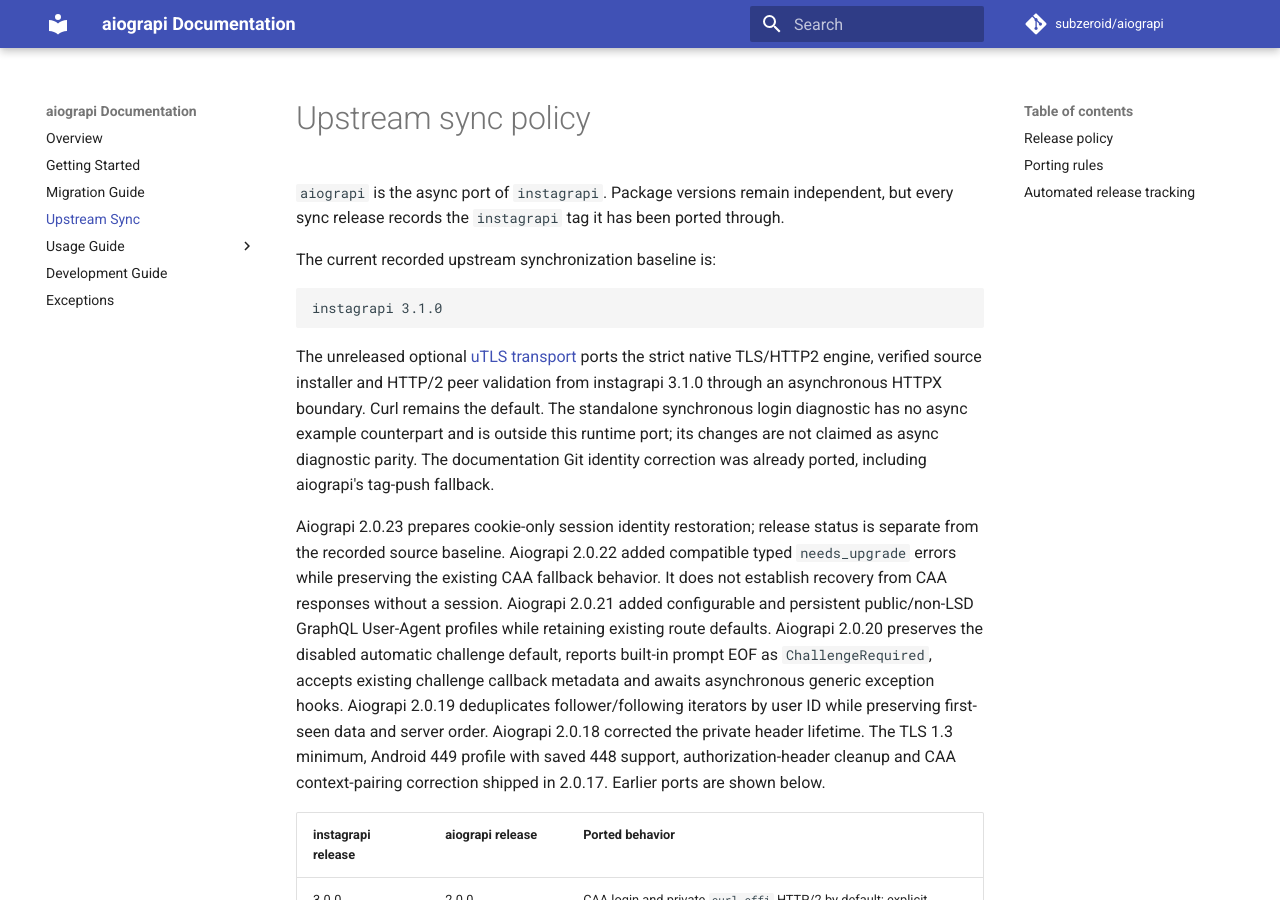
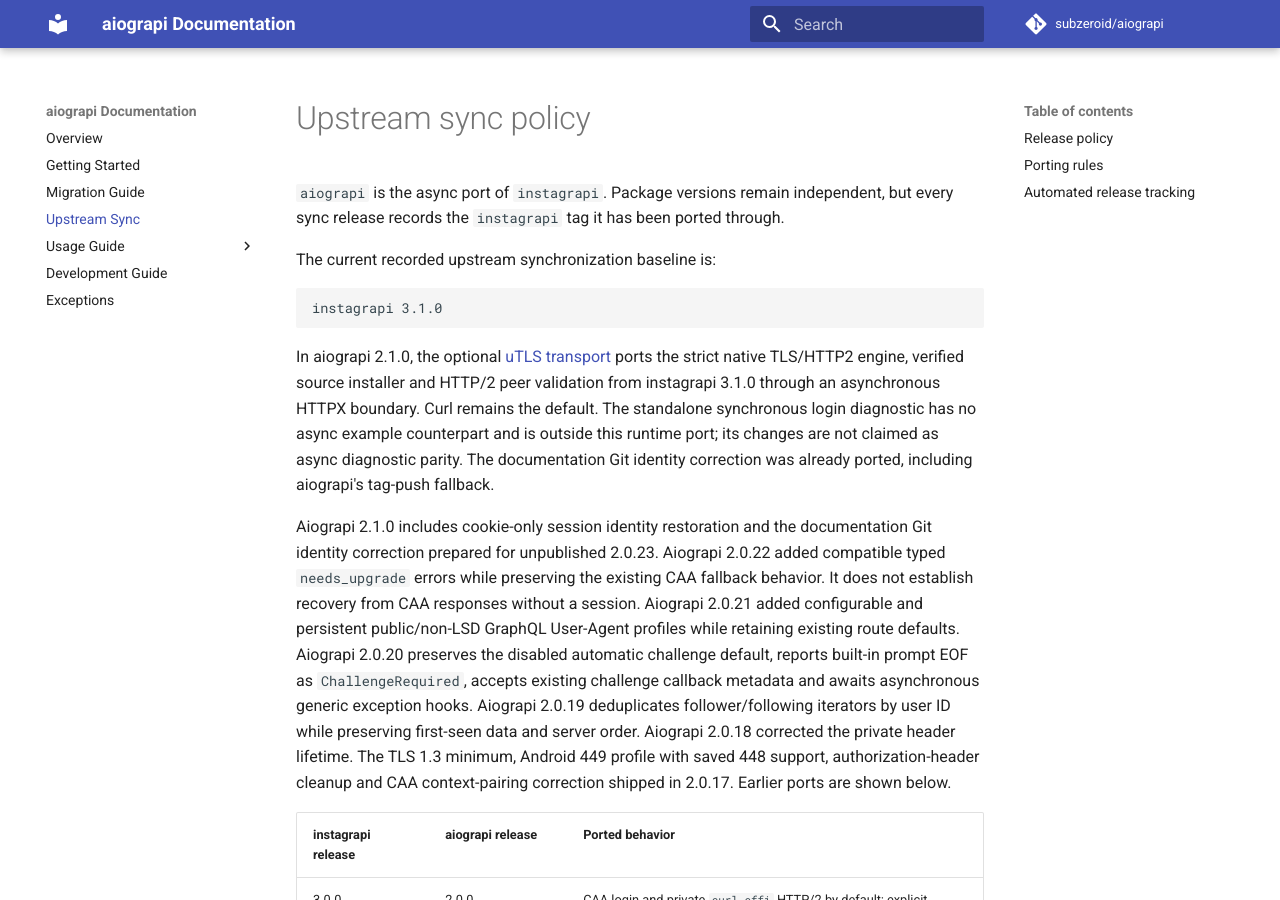
Before and after one commit to subzeroid/aiograpi, an MkDocs documentation site: the page built from docs/upstream-sync.md, in a window 1280 px wide and 900 px high. Built offline with MkDocs 1.6.1 and Material for MkDocs 9.7.7, drawn with Linux system fonts in a browser that asks for light colours; comment, search, counter and statistics services are not loaded; the version menu is left out.

Commit message:
chore: release 2.1.0 (#523)
Publish async uTLS with Python 3.11 and Pillow 13. Include the fixes prepared for unpublished 2.0.23 and update the upstream release mapping.

````diff
--- a/docs/upstream-sync.md
+++ b/docs/upstream-sync.md
@@ -8,9 +8,9 @@ The current recorded upstream synchronization baseline is:
 instagrapi 3.1.0
 ```
 
-The unreleased optional [uTLS transport](usage-guide/utls.md) ports the strict native TLS/HTTP2 engine, verified source installer and HTTP/2 peer validation from instagrapi 3.1.0 through an asynchronous HTTPX boundary. Curl remains the default. The standalone synchronous login diagnostic has no async example counterpart and is outside this runtime port; its changes are not claimed as async diagnostic parity. The documentation Git identity correction was already ported, including aiograpi's tag-push fallback.
+In aiograpi 2.1.0, the optional [uTLS transport](usage-guide/utls.md) ports the strict native TLS/HTTP2 engine, verified source installer and HTTP/2 peer validation from instagrapi 3.1.0 through an asynchronous HTTPX boundary. Curl remains the default. The standalone synchronous login diagnostic has no async example counterpart and is outside this runtime port; its changes are not claimed as async diagnostic parity. The documentation Git identity correction was already ported, including aiograpi's tag-push fallback.
 
-Aiograpi 2.0.23 prepares cookie-only session identity restoration; release status is separate from the recorded source baseline. Aiograpi 2.0.22 added compatible typed `needs_upgrade` errors while preserving the existing CAA fallback behavior. It does not establish recovery from CAA responses without a session. Aiograpi 2.0.21 added configurable and persistent public/non-LSD GraphQL User-Agent profiles while retaining existing route defaults. Aiograpi 2.0.20 preserves the disabled automatic challenge default, reports built-in prompt EOF as `ChallengeRequired`, accepts existing challenge callback metadata and awaits asynchronous generic exception hooks. Aiograpi 2.0.19 deduplicates follower/following iterators by user ID while preserving first-seen data and server order. Aiograpi 2.0.18 corrected the private header lifetime. The TLS 1.3 minimum, Android 449 profile with saved 448 support, authorization-header cleanup and CAA context-pairing correction shipped in 2.0.17. Earlier ports are shown below.
+Aiograpi 2.1.0 includes cookie-only session identity restoration and the documentation Git identity correction prepared for unpublished 2.0.23. Aiograpi 2.0.22 added compatible typed `needs_upgrade` errors while preserving the existing CAA fallback behavior. It does not establish recovery from CAA responses without a session. Aiograpi 2.0.21 added configurable and persistent public/non-LSD GraphQL User-Agent profiles while retaining existing route defaults. Aiograpi 2.0.20 preserves the disabled automatic challenge default, reports built-in prompt EOF as `ChallengeRequired`, accepts existing challenge callback metadata and awaits asynchronous generic exception hooks. Aiograpi 2.0.19 deduplicates follower/following iterators by user ID while preserving first-seen data and server order. Aiograpi 2.0.18 corrected the private header lifetime. The TLS 1.3 minimum, Android 449 profile with saved 448 support, authorization-header cleanup and CAA context-pairing correction shipped in 2.0.17. Earlier ports are shown below.
 
 | instagrapi release | aiograpi release | Ported behavior |
 | --- | --- | --- |
@@ -41,7 +41,7 @@ Aiograpi 2.0.23 prepares cookie-only session identity restoration; release statu
 | 3.0.24 | 2.0.20 | Compatible challenge handling controls and actionable built-in prompt EOF errors; async callback metadata and awaited generic hooks retain the disabled automatic handling default. |
 | 3.0.25 | 2.0.21 | Configurable independent/shared public and non-LSD GraphQL User-Agent profiles, settings persistence and case-insensitive per-call overrides; existing defaults retained. |
 | 3.0.26 | 2.0.22 | Typed HTTP 400 `needs_upgrade` errors with existing `UnknownError` compatibility and CAA fallback behavior preserved. |
-| 3.1.0 | Unreleased | Optional strict uTLS/native peer validation with explicit verified builds, HTTPX async deadlines, cancellation and draining shutdown; curl default retained. Synchronous standalone diagnostics are outside this runtime port. |
+| 3.1.0 | 2.1.0 | Optional strict uTLS/native peer validation with explicit verified builds, HTTPX async deadlines, cancellation and draining shutdown; curl default retained. Synchronous standalone diagnostics are outside this runtime port. |
 
 See the [login migration guide](usage-guide/login-migration.md) for the current defaults and compatibility options. From aiograpi 2.0.3, `login()` follows an explicit fallback instruction returned by Instagram; it does not retry every failed CAA login through the legacy endpoint.
 
--- a/pyproject.toml
+++ b/pyproject.toml
@@ -4,7 +4,7 @@ build-backend = "setuptools.build_meta"
 
 [project]
 name = "aiograpi"
-version = "2.0.23"
+version = "2.1.0"
 authors = [
     { name = "Mark Subzeroid", email = "143403577+subzeroid@users.noreply.github.com" },
 ]
````
Also changed, not shown: CHANGELOG.md (+2 -2 lines), 1 other file.
